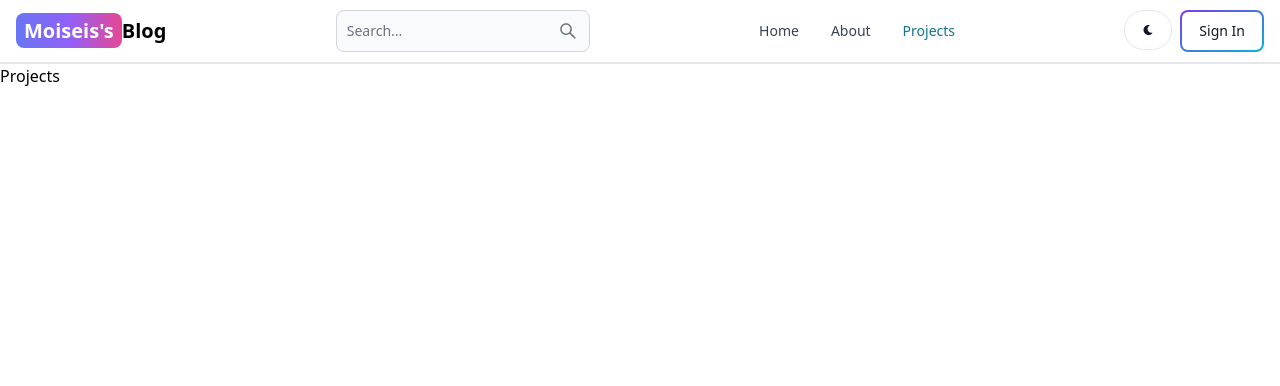
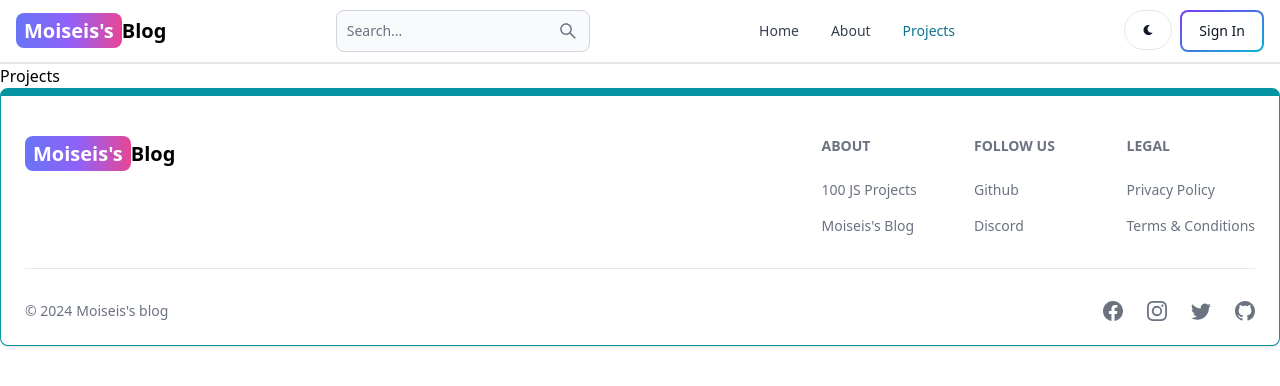
Before and after one commit to moiseiskalua/mern-blog, a React (Vite) app in the folder client/: page /projects in a window 1280 px wide. Shown: the top 386 px of the page. Built offline with nearby package versions, Linux system fonts and the light colour scheme.

Commit message:
create and add the footer component

```diff
--- a/client/src/App.tsx
+++ b/client/src/App.tsx
@@ -6,6 +6,7 @@
 import Dashboard from "./pages/Dashboard";
 import Projects from "./pages/Projects";
 import Header from "./components/Header";
+import FooterCom from './components/Footer';
 
 
 const App = () => {
@@ -20,8 +21,9 @@
         <Route path="/dashboard" element={<Dashboard />} />
         <Route path="/projects" element={<Projects />} />
       </Routes>
+      <FooterCom />
     </BrowserRouter>
   )
 }
 
-export default App
+export default App;
--- /dev/null
+++ b/client/src/components/Footer.tsx
@@ -0,0 +1,87 @@
+import { Footer } from "flowbite-react";
+import { BsFacebook, BsGithub, BsInstagram, BsTwitter } from "react-icons/bs";
+import { Link } from "react-router-dom";
+
+const FooterCom = () => {
+  return (
+    <Footer container className="border border-t-8 border-teal-500">
+        <div className="w-full max-w-7xl mx-auto">
+            <div className="grid w-full justify-between sm:flex md:grid-cols-1">
+                <div className="mt-5">
+                <Link to="/" className="self-center whitespace-nowrap text-lg sm:text-xl
+                font-semibold dark:text-white">
+                    <span className="px-2 py-1 bg-gradient-to-r from-indigo-500 via-purple-500 to-pink-500
+                    rounded-lg text-white">Moiseis's</span>
+                    Blog
+                </Link>
+                </div>
+                <div className="grid grid-cols-2 gap-8 mt-4 sm:grid-cols-3 sm:gap-6">
+                    <div>
+                        <Footer.Title title="About"/>
+                        <Footer.LinkGroup col>
+                            <Footer.Link
+                                href="https://www.100jsprojects.com"
+                                target="_blank"
+                                rel="nooper noreferrer"
+                            >
+                                100 JS Projects
+                            </Footer.Link>
+                            <Footer.Link
+                                href="/about"
+                                target="_blank"
+                                rel="nooper noreferrer"
+                            >
+                                Moiseis's Blog
+                            </Footer.Link>
+                        </Footer.LinkGroup>
+                    </div>
+                    <div>
+                        <Footer.Title title="Follow us"/>
+                        <Footer.LinkGroup col>
+                            <Footer.Link
+                                href="https://www.github.com/moiseiskalua"
+                                target="_blank"
+                                rel="nooper noreferrer"
+                            >
+                                Github
+                            </Footer.Link>
+                            <Footer.Link
+                                href="#"
+                            >
+                                Discord
+                            </Footer.Link>
+                        </Footer.LinkGroup>
+                    </div>
+                    <div>
+                        <Footer.Title title="Legal"/>
+                        <Footer.LinkGroup col>
+                            <Footer.Link
+                                href="#"
+                            >
+                                Privacy Policy
+                            </Footer.Link>
+                            <Footer.Link
+                                href="#"
+                            >
+                                Terms &amp; Conditions
+                            </Footer.Link>
+                        </Footer.LinkGroup>
+                    </div>
+                </div>
+            </div>
+            <Footer.Divider />
+            <div className="w-full sm:flex sm:items-center sm:justify-between">
+                <Footer.Copyright href="#" by="Moiseis's blog" year={new Date().getFullYear()} />
+                <div className="flex gap-6 sm:mt-0 mt-4 sm:justify-center">
+                    <Footer.Icon href="#" icon={BsFacebook} />
+                    <Footer.Icon href="#" icon={BsInstagram} />
+                    <Footer.Icon href="https://www.github/moiseiskalua" icon={BsTwitter} />
+                    <Footer.Icon href="#" icon={BsGithub} />
+                </div>
+            </div>
+        </div>
+    </Footer>
+  )
+}
+
+export default FooterCom;
```
